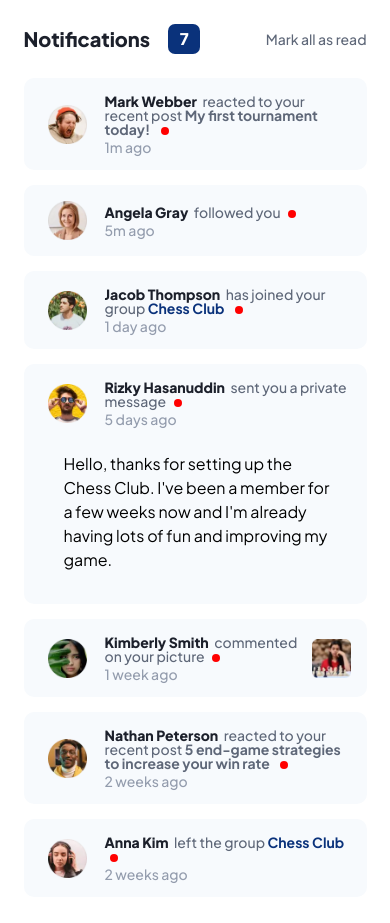
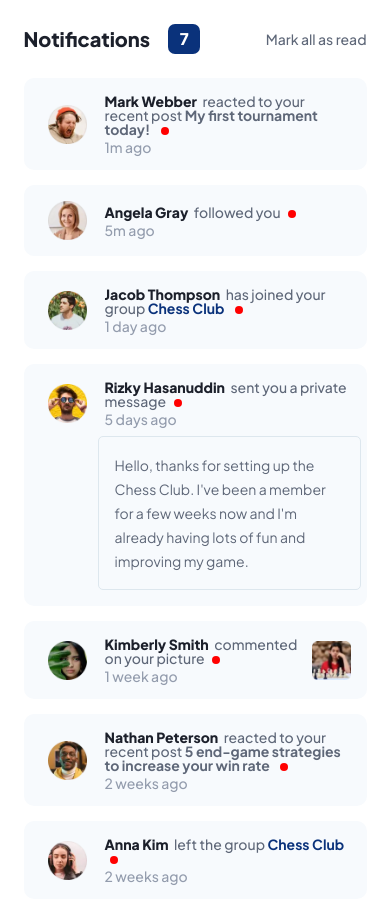
Before and after one commit to LEVANIKAPANADZE/Notification-Page, a React (Vite) app: page / in a window 390 px wide. Built offline with nearby package versions, Linux system fonts and the light colour scheme; a web font is replaced by a local one.

Commit message:
finished mobile version

```diff
--- a/src/components/notification.jsx
+++ b/src/components/notification.jsx
@@ -57,9 +57,14 @@ export default function Notification({
       </div>
 
       {notification.text ? (
-        <div className="mt-[10px] py-[16px] px-[16px]">
+        <div
+          className="mt-[10px] py-[16px] px-[16px] border-[1px] rounded-[5px] border-[#DDE7EE]
+        w-[263px] ml-[50px]"
+        >
           {" "}
-          <span className="">{notification.text}</span>
+          <span className="text-[#5E6778] font-normal text-[14px] leading-[100%] tracking-[0px]">
+            {notification.text}
+          </span>
         </div>
       ) : null}
     </div>
```
